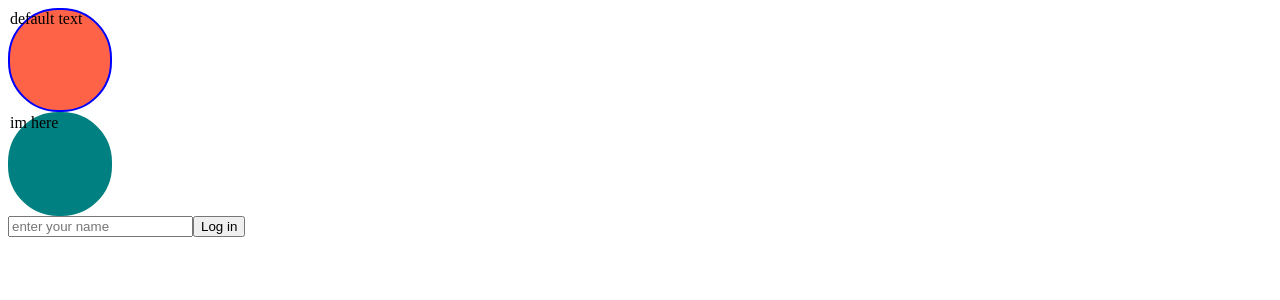
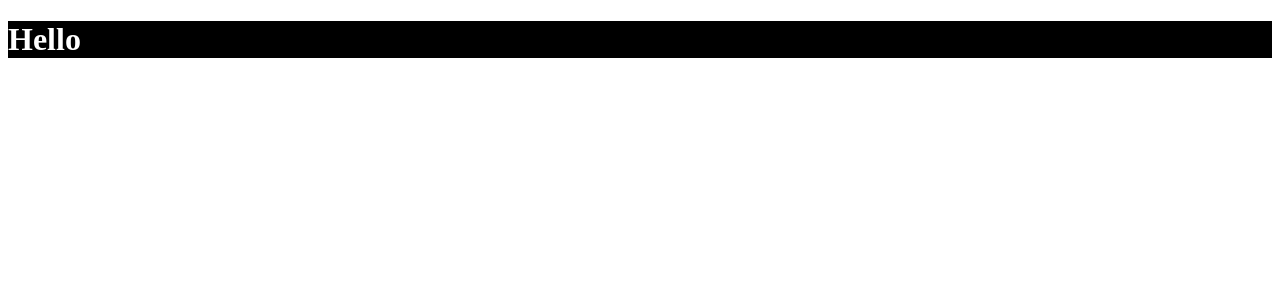
Before and after one commit to hyungjun-tech01/my-app, a React (Create React App) app: page / in a window 1280 px wide. Shown: the top 300 px of the page. Built offline with nearby package versions, Linux system fonts and the light colour scheme.

Commit message:
themeprovider에 typescript 적용

```diff
--- a/src/App.tsx
+++ b/src/App.tsx
@@ -1,34 +1,20 @@
 import React, {useState} from 'react';
 import Circle from './Circle';
+import styled from 'styled-components';
+
+const Container = styled.div`
+  background-color : ${prop => prop.theme.bgColor};
+`;
+const H1 = styled.h1`
+  color : ${prop=>prop.theme.textColor}
+`;
 
 function App() {
-  // typesript 하에서 아래처럼 "" 로 사용시작하면. value 안에는 string만 들어갈 수 있다.
-  // 즉 setValue에서 string 만이 사용가능하다.
-  // 또한 number로 시작하면 number만 사용가능하다. setState(0) 이렇게 시작하면 그 다음에 setValue할때 number만 입력가능
-    const [value, setValue] = useState("");
-  const onChange = (event:React.FormEvent<HTMLInputElement>)=> {
-    const {currentTarget : {value}} = event;
-    setValue(value);
-    // setValue(event.currentTarget.value);
-  };
-  // event.preventDefault() 주로 사용되는 경우는
-// 1. a 태그를 눌렀을때도 href 링크로 이동하지 않게 할 경우
-// 2. form 안에 submit 역할을 하는 버튼을 눌렀어도 새로 실행하지 않게 하고싶을 경우 (submit은 작동됨)
-//  -> 진짜네..(새로고침이 안됨)
-  const onSubmit = (event:React.FormEvent<HTMLFormElement>)=> {
-    event.preventDefault();
-    console.log("hello", value);
-  };
-
   return (
-    <div>
-      <Circle bgColor="tomato" borderColor="blue"/>
-      <Circle bgColor="teal" text="im here"/>
-      <form  onSubmit = {onSubmit}>
-        <input type="text" placeholder="enter your name" value={value} onChange={onChange} />
-        <button>Log in</button>
-      </form>
-    </div>
+    <Container>
+      <H1>Hello
+      </H1>
+    </Container>
   );
 }
 
--- a/src/index.tsx
+++ b/src/index.tsx
@@ -1,12 +1,17 @@
 import React from 'react';
 import ReactDOM from 'react-dom/client';
+import { ThemeProvider } from 'styled-components';
 import App from './App';
+import {lightTheme} from './theme'
+import {darkTheme} from './theme'
 
 const root = ReactDOM.createRoot(
   document.getElementById('root') as HTMLElement
 );
 root.render(
   <React.StrictMode>
+    <ThemeProvider theme = {darkTheme}>
       <App />
+    </ThemeProvider>
   </React.StrictMode>
 );
--- /dev/null
+++ b/src/theme.ts
@@ -0,0 +1,12 @@
+import { DefaultTheme } from "styled-components";
+
+export const lightTheme:DefaultTheme={
+    textColor : "black",
+    bgColor : "white",
+    btnColor : "tomato",
+}
+export const darkTheme:DefaultTheme={
+    textColor:"white",
+    bgColor:"black",
+    btnColor:"teal",
+}
```
Also changed, not shown: src/styled.d.ts (added, +12 -0 lines).
